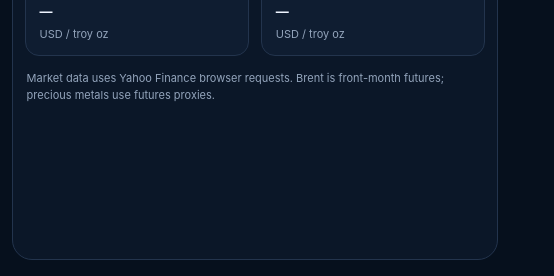
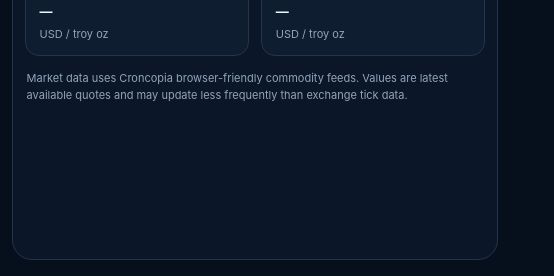
Before and after one commit to partiizan/dashboard, a plain HTML site: page index.html in a window 1280 px wide. Shown: the part 509-785 px from the top of the page, 726-1280 px from the left. Drawn offline with Linux system fonts and the light colour scheme; no server answers.

Commit message:
Update market data source note

```diff
--- a/index.html
+++ b/index.html
@@ -44,7 +44,7 @@
       <div class="price-card"><div class="price-top"><span class="symbol">XAG</span><span class="asset-name">Silver</span></div><div class="price" id="silverPrice">—</div><div class="change" id="silverChange">—</div><div class="unit">USD / troy oz</div></div>
       <div class="price-card"><div class="price-top"><span class="symbol">XPT</span><span class="asset-name">Platinum</span></div><div class="price" id="platinumPrice">—</div><div class="change" id="platinumChange">—</div><div class="unit">USD / troy oz</div></div>
     </div>
-    <div class="market-note">Market data uses Yahoo Finance browser requests. Brent is front-month futures; precious metals use futures proxies.</div>
+    <div class="market-note">Market data uses Croncopia browser-friendly commodity feeds. Values are latest available quotes and may update less frequently than exchange tick data.</div>
   </article>
 </section>
 
```
